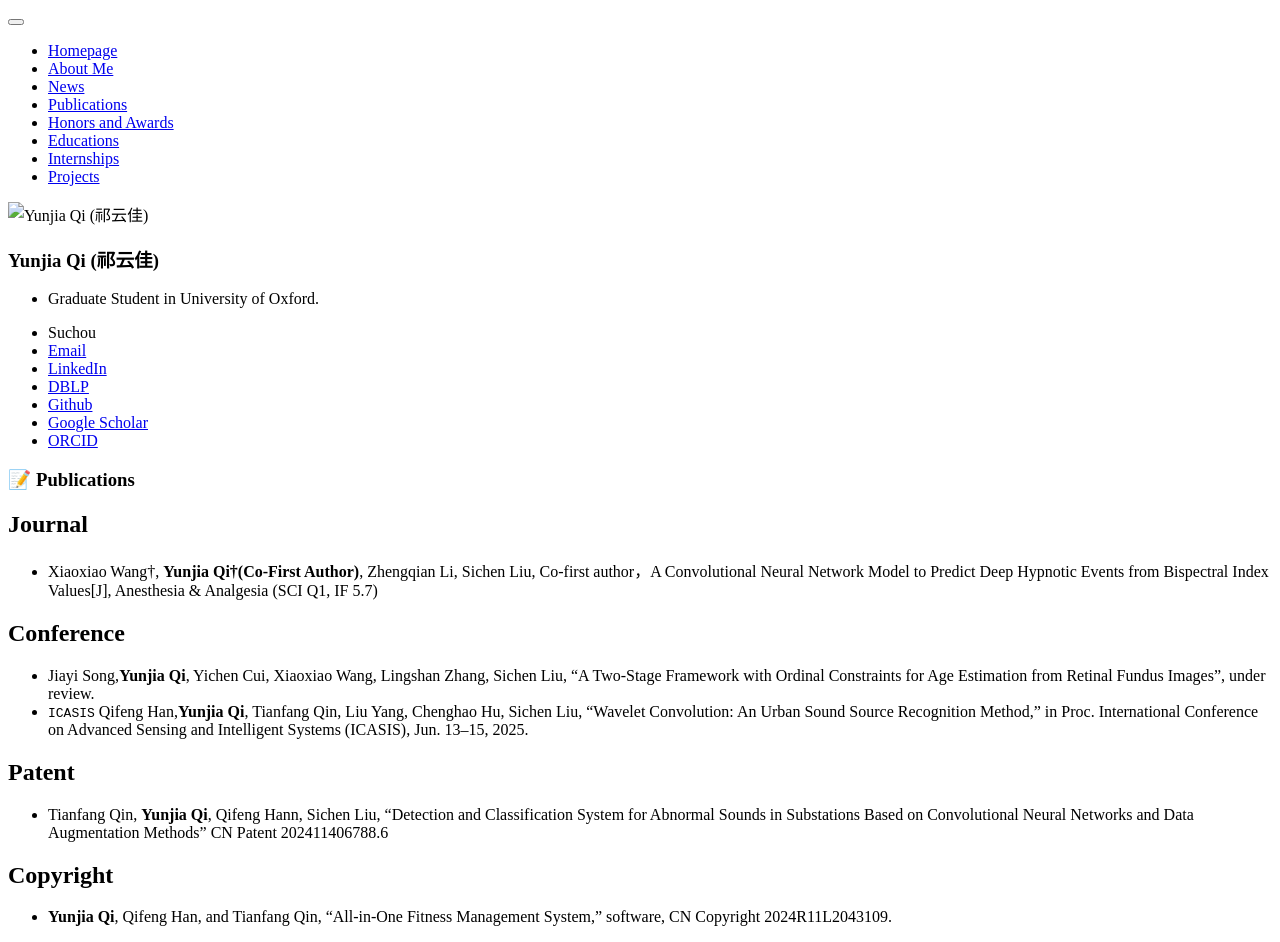
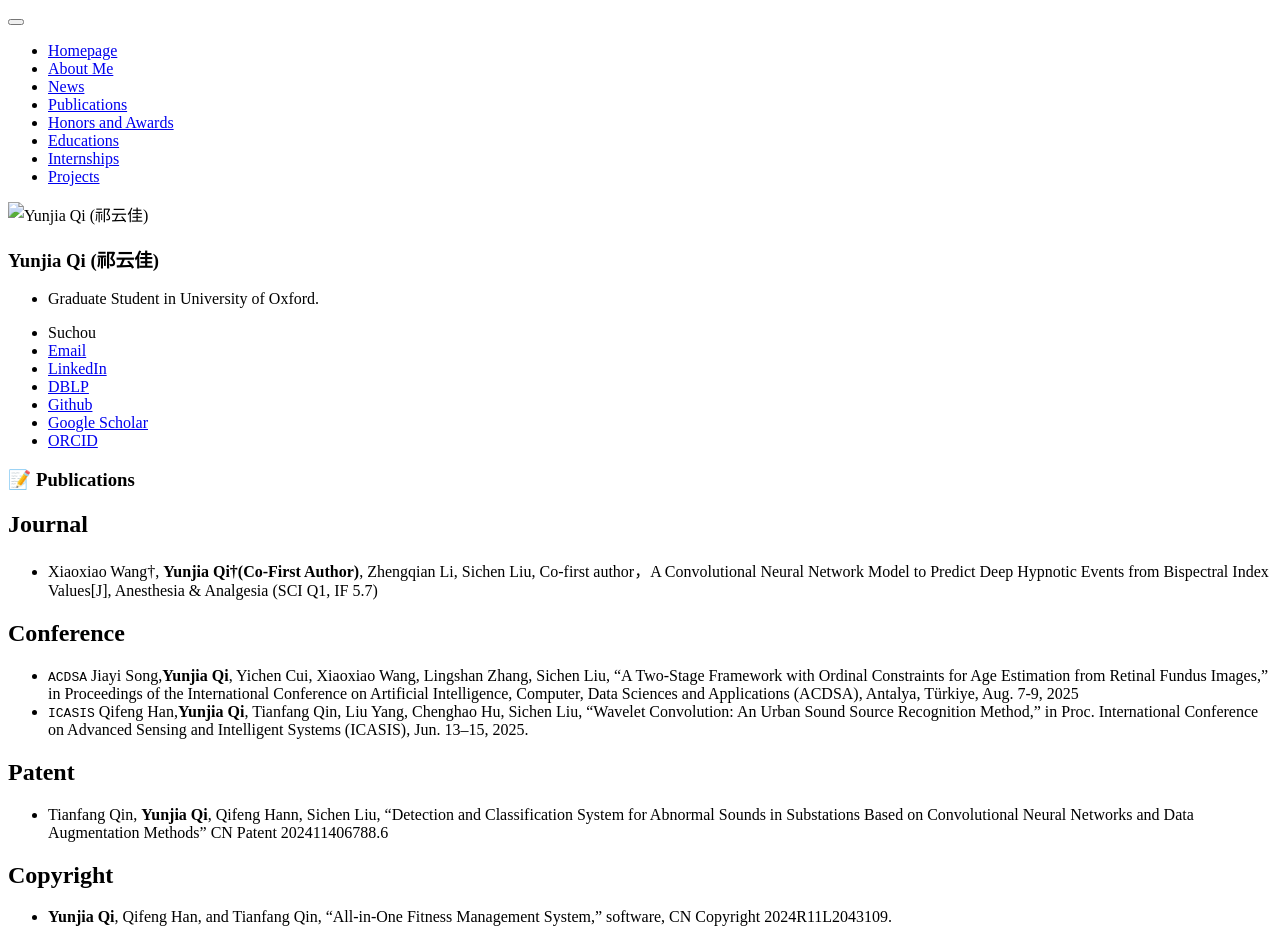
Before and after one commit to RayeRen/rayeren.github.io, a Jekyll site: the page built from _pages/includes/pub.md, in a window 1280 px wide. Built offline with Jekyll 4.4.1, drawn with Linux system fonts in a browser that asks for light colours; our own code applies the rules of GitHub Pages for plain Markdown files.

Commit message:
Update pub.md

```diff
--- a/_pages/includes/pub.md
+++ b/_pages/includes/pub.md
@@ -5,7 +5,7 @@
 - Xiaoxiao Wang†, **Yunjia Qi†(Co-First Author)**, Zhengqian Li, Sichen Liu, Co-first author，A Convolutional Neural Network Model to Predict Deep Hypnotic Events from Bispectral Index Values[J], Anesthesia & Analgesia (SCI Q1, IF 5.7)
 
 ## Conference
-- Jiayi Song,**Yunjia Qi**, Yichen Cui, Xiaoxiao Wang, Lingshan Zhang, Sichen Liu, "A Two-Stage Framework with Ordinal Constraints for Age Estimation from Retinal Fundus Images", under review.
+- ``ACDSA`` Jiayi Song,**Yunjia Qi**, Yichen Cui, Xiaoxiao Wang, Lingshan Zhang, Sichen Liu, "A Two-Stage Framework with Ordinal Constraints for Age Estimation from Retinal Fundus Images," in Proceedings of the International Conference on Artificial Intelligence, Computer, Data Sciences and Applications (ACDSA), Antalya, Türkiye, Aug. 7-9, 2025
 - ``ICASIS`` Qifeng Han,**Yunjia Qi**, Tianfang Qin, Liu Yang, Chenghao Hu, Sichen Liu, "Wavelet Convolution: An Urban Sound Source Recognition Method," in Proc. International Conference on Advanced Sensing and Intelligent Systems (ICASIS), Jun. 13–15, 2025.
 
 
```
